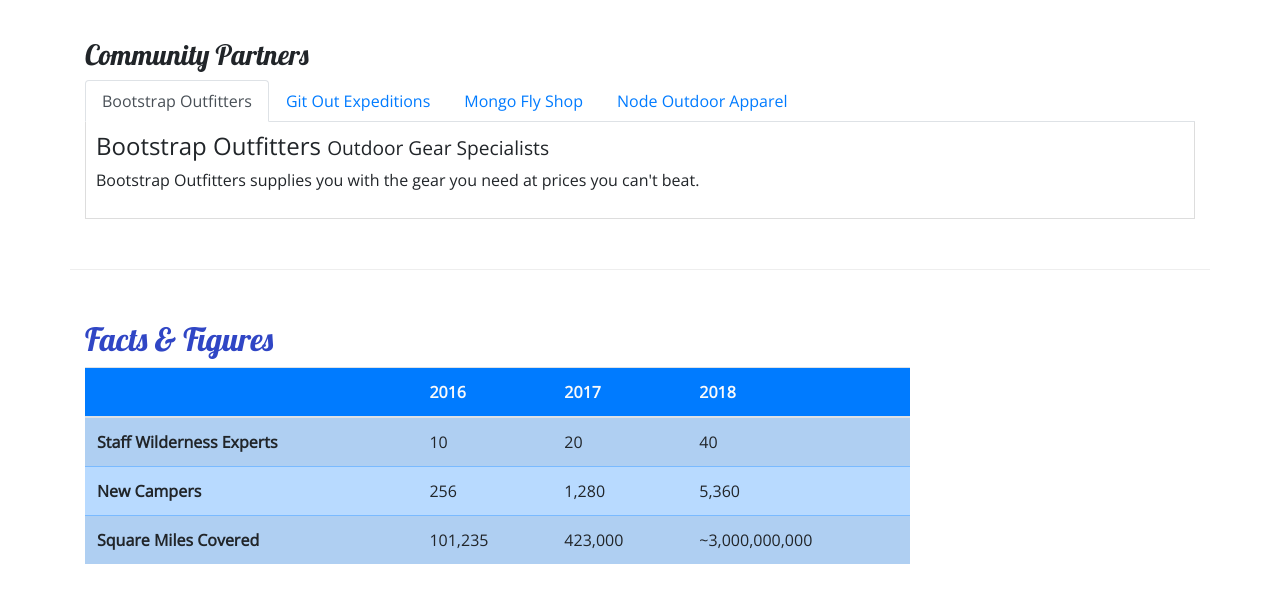
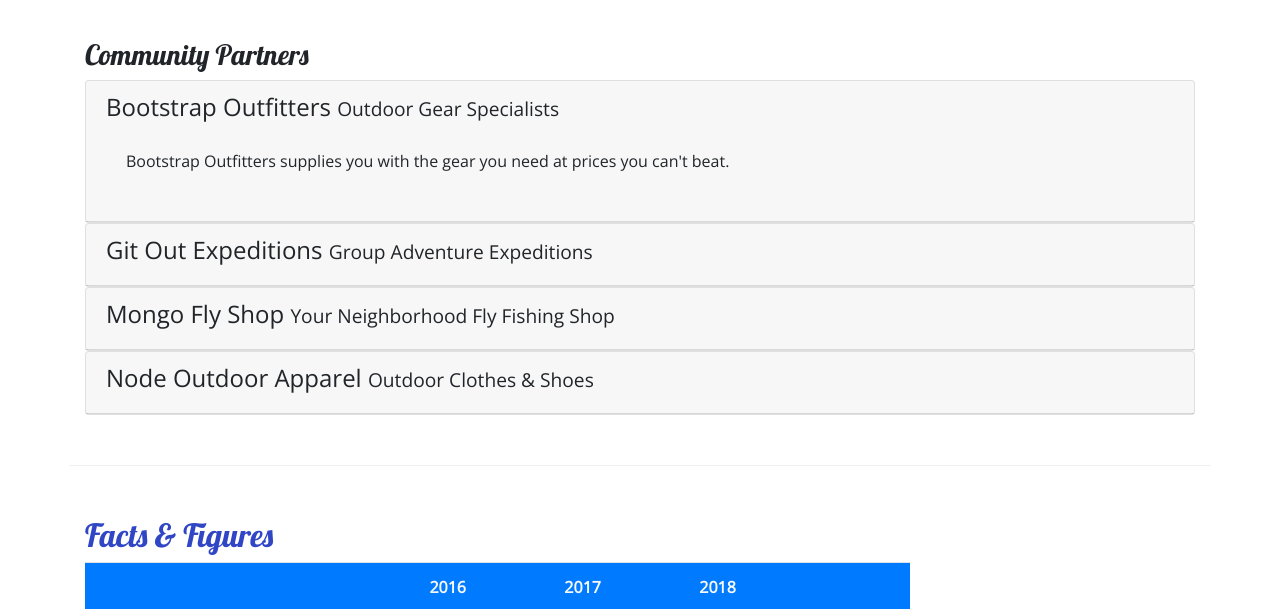
Before and after one commit to brspnc/nucampsite, a website: page aboutus.html in a window 1280 px wide. Shown: the part 822-1431 px from the top of the page. Drawn offline with nearby package versions, Linux system fonts and the light colour scheme.

Commit message:
Accordian

```diff
--- a/aboutus.html
+++ b/aboutus.html
@@ -105,28 +105,46 @@
             <div class="row row-content">
                 <div class="col">
                     <h3>Community Partners</h3>
-                    <ul class="nav nav-tabs">
-                        <li class="nav-item"><a class="nav-link active" href="#bootstrap" role="tab" data-toggle="tab">Bootstrap Outfitters</a></li>
-                        <li class="nav-item"><a class="nav-link" href="#git" role="tab" data-toggle="tab">Git Out Expeditions</a></li>
-                        <li class="nav-item"><a class="nav-link" href="#mongo" role="tab" data-toggle="tab">Mongo Fly Shop</a></li>
-                        <li class="nav-item"><a class="nav-link" href="#node" role="tab" data-toggle="tab">Node Outdoor Apparel</a></li>
-                    </ul>
-                    <div class="tab-content">
-                        <div role="tab-panel" class="tab-pane fade show active" id="bootstrap">
-                            <h4>Bootstrap Outfitters <small>Outdoor Gear Specialists</small></h4>
-                            <p class="d-none d-sm-block">Bootstrap Outfitters supplies you with the gear you need at prices you can't beat.</p>
+                    <div id="accordian">
+                        <div class="card">
+                            <div role="tab" class="card-header">
+                                <h4><a data-toggle="collapse" data-target="#bootstrap">Bootstrap Outfitters <small>Outdoor Gear Specialists</small></a></h4>
+                                <div class="collapse show" id="bootstrap" data-parent="#accordian">
+                                    <div class="card-body">
+                                        <p class="d-none d-sm-block">Bootstrap Outfitters supplies you with the gear you need at prices you can't beat.</p>
+                                    </div>
+                                </div>
+                            </div>
                         </div>
-                        <div role="tab-panel" class="tab-pane fade" id="git">
-                            <h4>Git Out Expeditions <small>Group Adventure Expeditions</small></h4>
-                            <p class="d-none d-sm-block">Join Git Out Expeditions to explore new horizons with a group of other adventurers!</p>
+                        <div class="card">
+                            <div role="tab" class="card-header">
+                                <h4><a class="collapsed" data-toggle="collapse" data-target="#git">Git Out Expeditions <small>Group Adventure Expeditions</small></a></h4>
+                                <div class="collapse" id="git" data-parent="#accordian">
+                                    <div class="card-body">
+                                        <p class="d-none d-sm-block">Join Git Out Expeditions to explore new horizons with a group of other adventurers!</p>
+                                    </div>
+                                </div>
+                            </div>
                         </div>
-                        <div role="tab-panel" class="tab-pane fade" id="mongo">
-                            <h4>Mongo Fly Shop <small>Your Neighborhood Fly Fishing Shop</small></h4>
-                            <p class="d-none d-sm-block">Need a new fishing pole, a tacklebox, or flies of all kinds? Stop by Mongo Fly Shop.</p>
+                        <div class="card">
+                            <div role="tab" class="card-header">
+                                <h4><a class="collapsed" data-toggle="collapse" data-target="#mongo">Mongo Fly Shop <small>Your Neighborhood Fly Fishing Shop</small></a></h4>
+                                <div class="collapse" id="mongo" data-parent="#accordian">
+                                    <div class="card-body">
+                                        <p class="d-none d-sm-block">Need a new fishing pole, a tacklebox, or flies of all kinds? Stop by Mongo Fly Shop.</p>
+                                    </div>
+                                </div>
+                            </div>
                         </div>
-                        <div role="tab-panel" class="tab-pane fade" id="node">
-                            <h4>Node Outdoor Apparel <small>Outdoor Clothes & Shoes</small></h4>
-                            <p class="d-none d-sm-block">From polar fleeces to swimsuits, hiking boots to waders, a visit to Node will be sure to get you covered.</p>
+                        <div class="card">
+                            <div role="tab" class="card-header">
+                                <h4><a class="collapsed" data-toggle="collapse" data-target="#node">Node Outdoor Apparel <small>Outdoor Clothes & Shoes</small></a></h4>
+                                <div class="collapse" id="node" data-parent="#accordian">
+                                    <div class="card-body">
+                                        <p class="d-none d-sm-block">From polar fleeces to swimsuits, hiking boots to waders, a visit to Node will be sure to get you covered.</p>
+                                    </div>
+                                </div>
+                            </div>
                         </div>
                     </div>
                 </div>
--- a/css/styles.css
+++ b/css/styles.css
@@ -41,3 +41,8 @@ header h2 {
     border-top: none;
     padding: 10px;
 }
+
+a, a:hover {
+    color: inherit;
+    text-decoration: none;
+}
```
